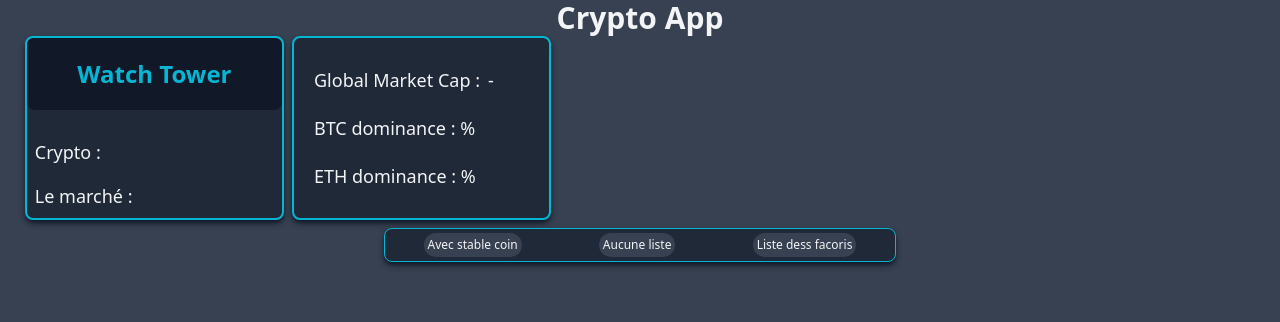
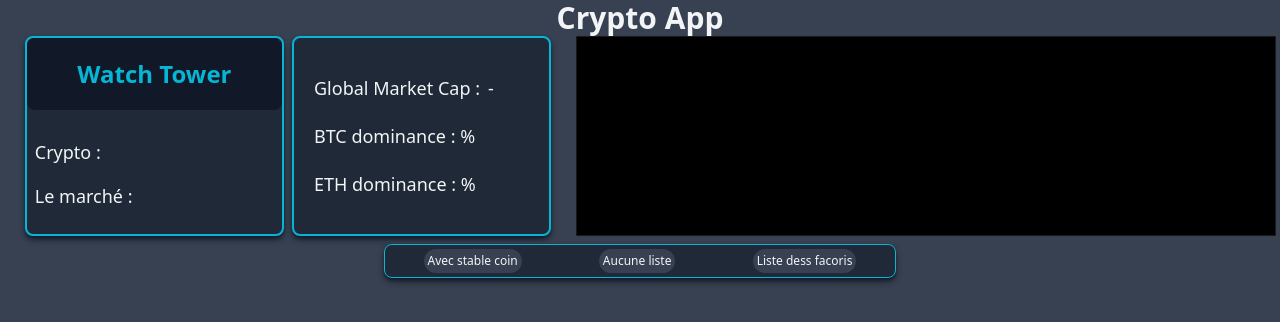
Before and after one commit to Victor-DM18/Crypto-app, a React (Create React App) app: page / in a window 1280 px wide. Shown: the top 322 px of the page. Built offline with nearby package versions, Linux system fonts and the light colour scheme; no server answers.

Commit message:
feat : code clean

```diff
--- a/src/components/TreeChart.jsx
+++ b/src/components/TreeChart.jsx
@@ -22,16 +22,16 @@ const GlobalMarketChart = ({ data }) => {
   }, [data]);
 
   return (
-    <div className="hidden lg:flex ">
+    <div className="hidden lg:flex">
       <Treemap
         width={700}
-        heigt={170}
+        height={200}
         data={dataArray}
         dataKey="size"
-        stroke="rgb(50, 50, 50)"
+        stroke="rgb(51,51,51)"
         fill="black"
         aspectRatio="1"
-      ></Treemap>
+      />
     </div>
   );
 };
```
